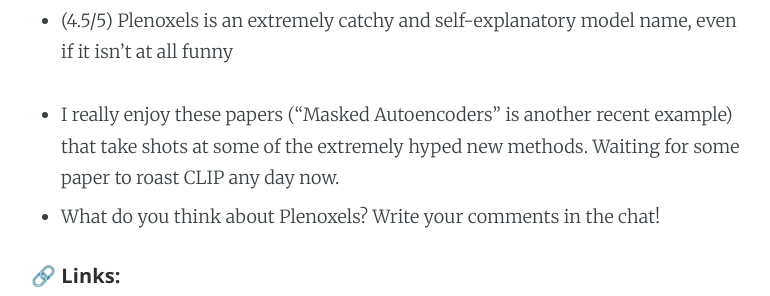
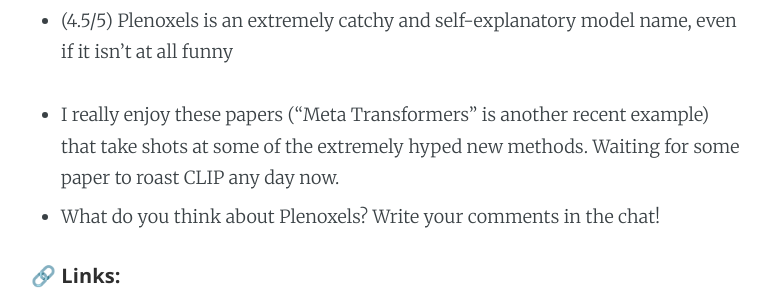
Before and after one commit to KirillDemochkin/kirilldemochkin.github.io, a Jekyll site: the page built from _posts/2021-12-17-Plenoxels-explained.md, in a window 1280 px wide and 900 px high, scrolled down 3947 px. Shown: the part 157-453 px from the top of the window, without its empty margins (254-1024 px from the left). Built offline with Jekyll 4.4.1, drawn with Linux system fonts in a browser that asks for light colours; comment, search, counter and statistics services are not loaded; some of the changed text lies outside the part shown.

Commit message:
Plenoxels fixed

```diff
--- a/_posts/2021-12-18-Plenoxels-explained.md
+++ b/_posts/2021-12-17-Plenoxels-explained.md
@@ -76,7 +76,7 @@
 
 - (4.5/5) Plenoxels is an extremely catchy and self-explanatory model name, even if it isn’t at all funny
 
-- I really enjoy these papers (“Masked Autoencoders” is another recent example) that take shots at some of the extremely hyped new methods. Waiting for some paper to roast CLIP any day now.
+- I really enjoy these papers (“Meta Transformers” is another recent example) that take shots at some of the extremely hyped new methods. Waiting for some paper to roast CLIP any day now.
 - What do you think about Plenoxels? Write your comments in the chat!
 
 ##### 🔗 Links:
```
Also changed, not shown: other parts of _posts/2021-12-17-Plenoxels-explained.md (+2 -2 lines).
